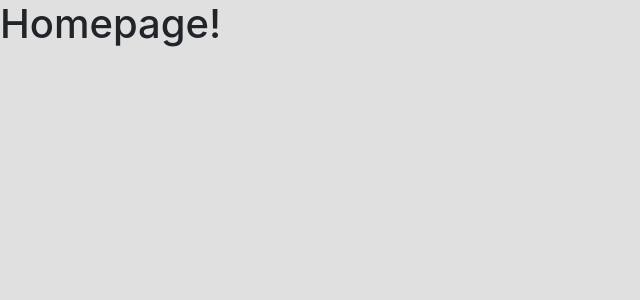
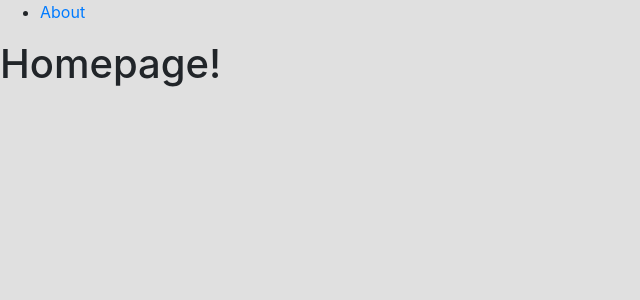
Before and after one commit to evenhand-ottawa/evenhand-frontend, a React (Vite) app: page / in a window 1280 px wide. Shown: the top 300 px of the page, without its empty margins (0-640 px from the left). Built offline with nearby package versions, Linux system fonts and the light colour scheme.

Commit message:
Add empty navbar

```diff
--- a/src/components/home.jsx
+++ b/src/components/home.jsx
@@ -1,5 +1,15 @@
 import React from 'react'
+import {NavBar} from './navbar'
 
 export function Home() {
-	return <h1>Homepage!</h1>
+	return (
+        <React.Fragment>
+
+            <NavBar></NavBar>
+
+            <h1>Homepage!</h1>
+
+        </React.Fragment>
+
+    )
 }
--- /dev/null
+++ b/src/components/navbar.jsx
@@ -0,0 +1,16 @@
+import React from 'react'
+
+export function NavBar() {
+	return (
+
+        <nav>
+            <h2 className="sr-only">EvenHand Navigation Menu</h2>
+
+            <ul>
+                <li><a href="">About</a></li>
+            </ul>
+
+        </nav>
+
+    )
+}
```
